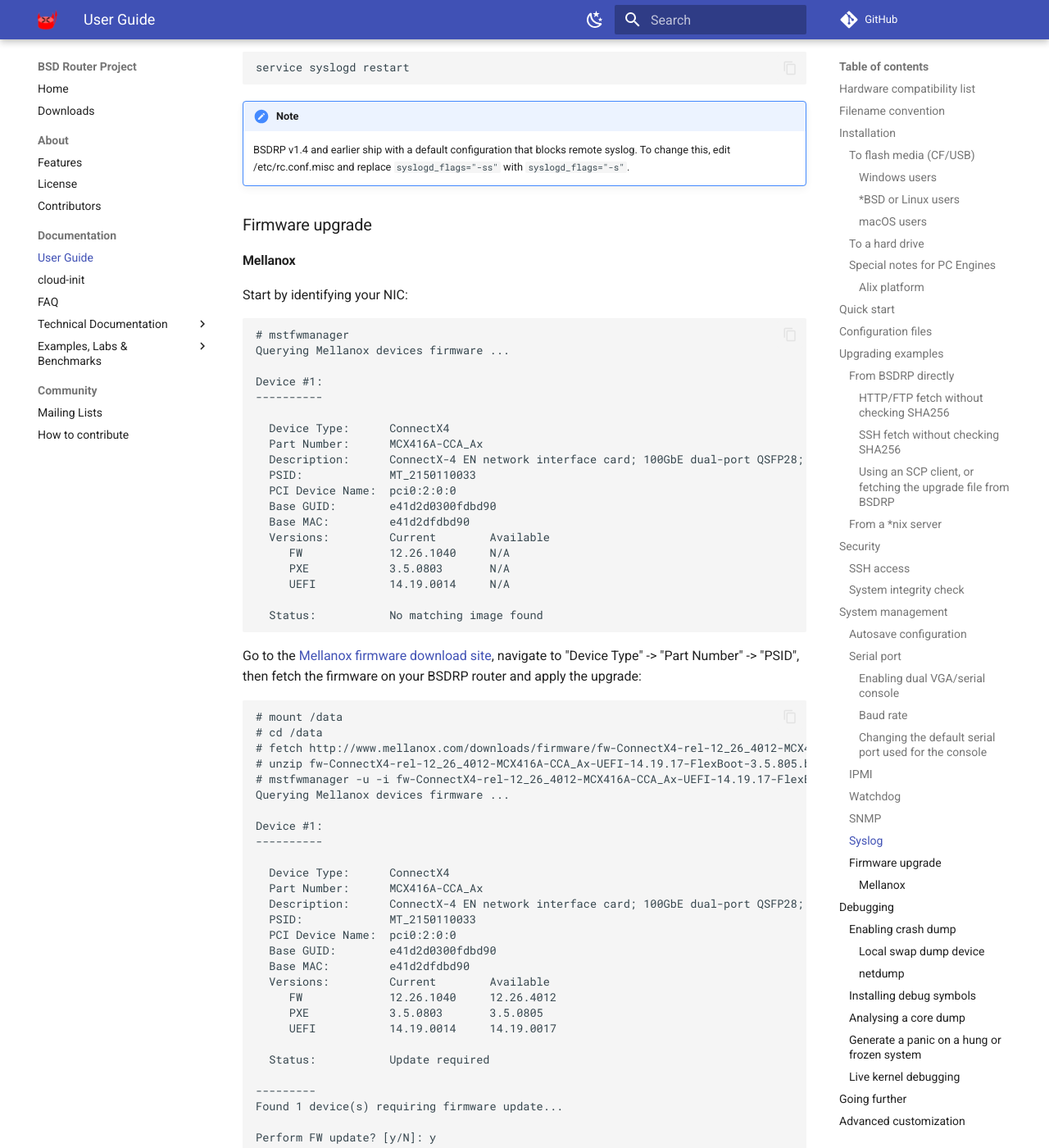
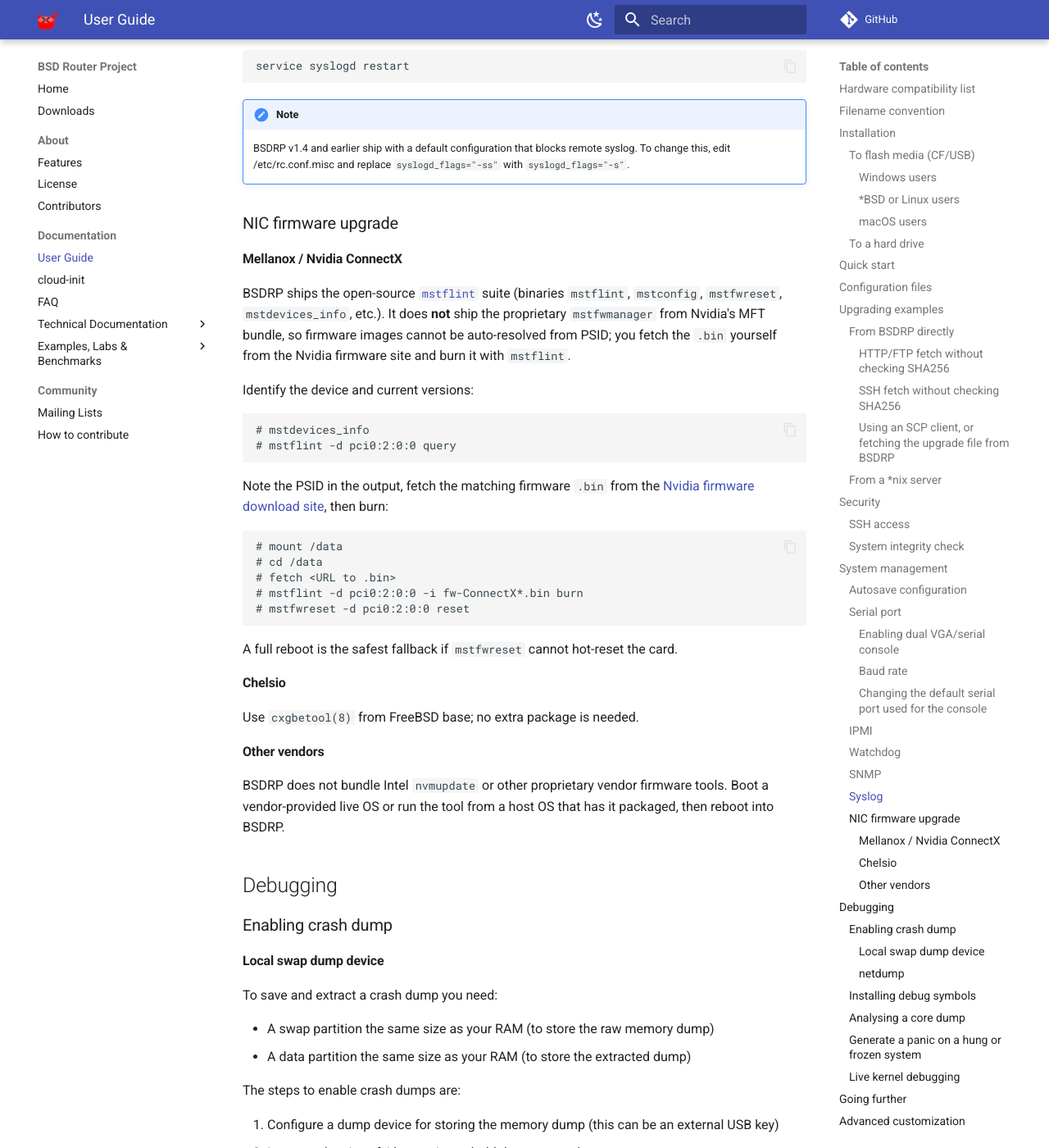
Before and after one commit to ocochard/bsdrp-website, an MkDocs documentation site: the page built from docs/documentation/end-users-docs.md, in a window 1280 px wide and 1400 px high, scrolled down 9451 px. Shown: the whole window at 82% size. Built offline with MkDocs 1.6.1 and Material for MkDocs 9.7.7, drawn with Linux system fonts in a browser that asks for light colours; comment, search, counter and statistics services are not loaded; some of the changed text lies outside the part shown.

Commit message:
end-users-docs: refresh stale examples against current BSDRP
Audit of the user guide against the current BSDRP code/build:

- filename convention: dashes (BSDRP-<ver>-<type>-<arch>), not
  underscores; add the mtree-omits-type quirk
- glabel sample output: gpt/BSDRP* (poudriere-image), not ufs/BSDRPsN
- config: factory (not reset); document save/rollback [name] and the
  apply secure/in/at/cancel options
- baud rate: configure via /boot/loader.conf.local; /boot.config is
  no longer shipped
- watchdog: use ipmi (shipped); ichwd is not in MODULES_OVERRIDE
- NIC firmware: rewrite around mstflint (shipped); mstfwmanager is
  not (proprietary MFT). Add Chelsio note (cxgbetool is base)
- pkg remove example: ucarp is no longer packaged; use tayga
- drop PC Engines Alix section (EOL, dead links)
- refresh upgrade/integrity URLs and SNMP sample to current versions

mkdocs build --strict passes.

````diff
--- a/docs/documentation/end-users-docs.md
+++ b/docs/documentation/end-users-docs.md
@@ -29,10 +30,13 @@ The *arch* can be:
 
 Examples:
 
-- BSDRP_2.0_full_amd64.img: full image for x86_64
-- BSDRP_2.0_upgrade_aarch64.img: upgrade image for ARM
+- BSDRP-2.2-full-amd64.img.xz: full image for x86_64
+- BSDRP-2.2-upgrade-aarch64.img.xz: upgrade image for ARM
 
-The `*.mtree.xz` files are used for system integrity checks.
+The `*.mtree.xz` files are used for system integrity checks. Note
+that mtree artifacts omit the image-type segment (for example
+`BSDRP-2.2-amd64.mtree.xz`), since the same reference applies to both
+the full and upgrade images.
 
 ## Installation
 
@@ -50,7 +54,7 @@ The two steps for writing the image to a CF/flash/USB removable medium:
 Connect your flash or USB drive and note its device name. Decompress the image and copy it to the drive using a byte-copy command (**Warning: be sure to double-check the destination disk!**):
 
 ```
-xzcat BSDRP_full_amd64_vga.1.0.img.xz | dd of=/dev/sd4 bs=256k
+xzcat BSDRP-2.2-full-amd64.img.xz | dd of=/dev/sd4 bs=256k
 ```
 
 You can boot from this media now.
@@ -80,7 +84,7 @@ The last line is your USB device. Unmount it and write the BSDRP image to the de
 
 ```
 sudo umount -f /dev/disk3s1
-xzcat BSDRP_full_amd64_vga.1.0.img.xz | sudo dd of=/dev/rdisk3 bs=1m
+xzcat BSDRP-2.2-full-amd64.img.xz | sudo dd of=/dev/rdisk3 bs=1m
 ```
 
 If successful, macOS will show an error dialog saying it doesn’t recognize the disk. Click "Eject", remove the USB key, and you’re done.
@@ -91,9 +95,9 @@ Boot BSDRP from the USB key you just created. From BSDRP, display the BSDRP syst
 
 ```
 [root@router]~# glabel status | grep BSDRP
- ufs/BSDRPs3     N/A  da1s3
- ufs/BSDRPs4     N/A  da1s4
-ufs/BSDRPs1a     N/A  da1s1a
+gpt/BSDRPs1     N/A  da1p3
+gpt/BSDRPs2     N/A  da1p4
+ gpt/BSDRP      N/A  da1p5
 ```
 
 In this example, BSDRP is on disk `da1` (the USB key).
@@ -124,12 +128,6 @@ Once rebooted from your hard drive, you can expand the `/data` slice to use all
 ```
 system expand-data-slice
 ```
-
-### Special notes for PC Engines
-
-#### Alix platform
-
-You need at least [BIOS revision 0.99h](http://www.pcengines.ch/alix2.htm). You can use the [pfSense Alix BIOS update FreeDOS image disk](https://doc.pfsense.org/index.php/ALIX_BIOS_Update_Procedure) for an easy upgrade.
 
 ## Quick start
 
@@ -182,16 +180,22 @@ Use the `config` command to save the configuration:
 [root@R1]~#config
 BSD Router Project configuration tool
 Usage: /usr/local/sbin/config option
-  - diff     : Show diff between current and saved config
-  - save     : Save current config
-  - apply    : Apply current config
-  - rollback : Revert to previous config
-  - put      : Put the saved config to a remote server
-  - get      : Get config from remote server
-  - reset    : Return to default configuration
-  - help (h) [option]  : Display this help message.
-                        If [option] given, display more detail about the option
+  - diff [quiet|factory]  : Show diff between current and saved config
+  - save [name]           : Save current config, optional name to store the config
+  - apply                 : Apply current config
+  - rollback [name]       : Revert to previous config, optional name of config to use
+  - put                   : Put the saved config to a remote server
+  - get                   : Get config from remote server
+  - factory               : Return to default configuration
+  - help (h) [option]     : Display this help message.
+                            If [option] given, display more detail about the option
 ```
+
+The `apply` subcommand supports extra options for staged or supervised
+rollouts: `apply secure <minutes>` arms an auto-rollback that fires
+unless followed by `apply confirm`; `apply in <minutes>` and
+`apply at <date/time>` schedule the apply for later; `apply cancel`
+cancels a scheduled apply.
 
 
 !!! note
@@ -210,10 +214,10 @@ Download the image directly and pipe the output through xzcat into upgrade:
 fetch 'http://URL/BSDRP-upgrade.image.xz' -o - | xzcat | upgrade
 ```
 
-Real example to upgrade to 1.96:
+Real example to upgrade to 2.2:
 
 ```
-fetch 'https://sourceforge.net/projects/bsdrp/files/BSD_Router_Project/1.96/amd64/BSDRP-1.96-upgrade-amd64-serial.img.xz/download' -o - | xzcat | upgrade
+fetch 'https://sourceforge.net/projects/bsdrp/files/BSD_Router_Project/2.2/amd64/BSDRP-2.2-upgrade-amd64.img.xz/download' -o - | xzcat | upgrade
 ```
 
 #### SSH fetch without checking SHA256
@@ -275,7 +279,7 @@ This method requires an SSH client (Linux and Unix systems include one by defaul
 From the client, run:
 
 ```
-cat BSDRP_1.2_upgrade_amd64_vga.img.xz | ssh root@a.b.c.d "xzcat | upgrade"
+cat BSDRP-2.2-upgrade-amd64.img.xz | ssh root@a.b.c.d "xzcat | upgrade"
 ```
 
 ## Security
@@ -299,12 +303,12 @@ Retype New Password: XXXXXXXX
 
 To check the integrity of your BSDRP system, download the corresponding reference file onto your router and run the `system integrity` command.
 
-For example, on a 0.35 amd64-serial release (assuming the router has DNS resolution and internet access):
+For example, on a 2.2 amd64 release (assuming the router has DNS resolution and internet access):
 
 ```
 cd /tmp
-fetch http://downloads.sourceforge.net/project/bsdrp/BSD_Router_Project/0.35/BSDRP_0.35_amd64_serial.mtree.xz
-system integrity BSDRP_0.35_amd64_serial.mtree.xz
+fetch https://sourceforge.net/projects/bsdrp/files/BSD_Router_Project/2.2/amd64/BSDRP-2.2-amd64.mtree.xz/download -o BSDRP-2.2-amd64.mtree.xz
+system integrity BSDRP-2.2-amd64.mtree.xz
 ```
 
 ## System management
@@ -332,24 +336,18 @@ system dual-console
 
 #### Baud rate
 
-The serial port baud rate must be changed in two files:
+The serial port baud rate is set in two places:
 
-- /boot.config
-- /etc/ttys
+- /boot/loader.conf.local (for the boot loader and early kernel console)
+- /etc/ttys (for `getty` once userland is up)
 
-To edit /boot.config, first remount / read-write:
+BSDRP no longer ships a `/boot.config` file; configure the loader
+through `/boot/loader.conf.local` instead. Remount / read-write,
+add the speed setting, then remount read-only:
 
 ```
 mount -uw /
-```
-
-Change the speed value just after the `-S` option in /boot.config (do not remove the other `-D` or `-h` options).
-
-Check that there are no legacy values (`boot_serial`, `comconsole_speed`, `console`) in /boot/loader.conf.local. They are unnecessary when /boot.config is in use.
-
-Once done, remount / read-only:
-
-```
+echo 'comconsole_speed="115200"' >> /boot/loader.conf.local
 mount -ur /
 ```
 
@@ -402,11 +400,12 @@ ipmitool -H 192.168.1.11 -U USERID -P PASSW0RD -I lanplus -a sol activate
 
 ### Watchdog
 
-Add to /etc/rc.conf:
+BSDRP ships the `ipmi(4)` kernel module, which `watchdogd(8)` can use
+on server hardware that exposes a BMC watchdog. Add to /etc/rc.conf:
 
 ```
-# Load Intel ICH watchdog interrupt timer driver
-kld_list='ichwd'
+# Load the IPMI driver (provides a watchdog on BMC-equipped boards)
+kld_list='ipmi'
 # Start watchdogd daemon
 watchdogd_enable="yes"
 ```
@@ -414,11 +413,15 @@ watchdogd_enable="yes"
 And start it:
 
 ```
-kldload ichwd
+kldload ipmi
 service watchdogd start
 ```
 
-If the `ipmi` module is already loaded, `watchdogd` can use IPMI instead of `ichwd`.
+!!! note
+    The Intel ICH watchdog driver (`ichwd`) is not shipped on BSDRP
+    images. If you need a non-IPMI watchdog, rebuild the image with
+    `ichwd` added to `MODULES_OVERRIDE` in
+    `poudriere.etc/poudriere.d/BSDRPj-src.conf.common`.
 
 ### SNMP
 
@@ -438,7 +441,7 @@ You can then check it locally (the default SNMP community is `public`):
 
 ```
 [root@BSDRP]~# bsnmpget sysDescr.0
-sysDescr.0 = router.bsdrp.net 2059309898 FreeBSD 9.1-RELEASE-p1
+sysDescr.0 = router.bsdrp.net 2059309898 FreeBSD 15.0-RELEASE
 ```
 
 ### Syslog
@@ -461,72 +464,49 @@ service syslogd restart
     BSDRP v1.4 and earlier ship with a default configuration that blocks remote syslog. To change this, edit /etc/rc.conf.misc and replace `syslogd_flags="-ss"` with `syslogd_flags="-s"`.
 
 
-### Firmware upgrade
+### NIC firmware upgrade
 
-#### Mellanox
+#### Mellanox / Nvidia ConnectX
 
-Start by identifying your NIC:
+BSDRP ships the open-source [`mstflint`](https://github.com/Mellanox/mstflint)
+suite (binaries `mstflint`, `mstconfig`, `mstfwreset`,
+`mstdevices_info`, etc.). It does **not** ship the proprietary
+`mstfwmanager` from Nvidia's MFT bundle, so firmware images cannot be
+auto-resolved from PSID; you fetch the `.bin` yourself from the Nvidia
+firmware site and burn it with `mstflint`.
+
+Identify the device and current versions:
 
 ```
-# mstfwmanager
-Querying Mellanox devices firmware ...
-
-Device #1:
-----------
-
-  Device Type:      ConnectX4
-  Part Number:      MCX416A-CCA_Ax
-  Description:      ConnectX-4 EN network interface card; 100GbE dual-port QSFP28; PCIe3.0 x16; ROHS R6
-  PSID:             MT_2150110033
-  PCI Device Name:  pci0:2:0:0
-  Base GUID:        e41d2d0300fdbd90
-  Base MAC:         e41d2dfdbd90
-  Versions:         Current        Available
-     FW             12.26.1040     N/A
-     PXE            3.5.0803       N/A
-     UEFI           14.19.0014     N/A
-
-  Status:           No matching image found
+# mstdevices_info
+# mstflint -d pci0:2:0:0 query
 ```
 
-Go to the [Mellanox firmware download site](https://www.mellanox.com/page/firmware_download), navigate to "Device Type" -> "Part Number" -> "PSID", then fetch the firmware on your BSDRP router and apply the upgrade:
+Note the PSID in the output, fetch the matching firmware `.bin` from
+the [Nvidia firmware download
+site](https://network.nvidia.com/support/firmware/firmware-downloads/),
+then burn:
 
 ```
 # mount /data
 # cd /data
-# fetch http://www.mellanox.com/downloads/firmware/fw-ConnectX4-rel-12_26_4012-MCX416A-CCA_Ax-UEFI-14.19.17-FlexBoot-3.5.805.bin.zip
-# unzip fw-ConnectX4-rel-12_26_4012-MCX416A-CCA_Ax-UEFI-14.19.17-FlexBoot-3.5.805.bin.zip
-# mstfwmanager -u -i fw-ConnectX4-rel-12_26_4012-MCX416A-CCA_Ax-UEFI-14.19.17-FlexBoot-3.5.805.bin
-Querying Mellanox devices firmware ...
+# fetch <URL to .bin>
+# mstflint -d pci0:2:0:0 -i fw-ConnectX*.bin burn
+# mstfwreset -d pci0:2:0:0 reset
+```
 
-Device #1:
-----------
+A full reboot is the safest fallback if `mstfwreset` cannot hot-reset
+the card.
 
-  Device Type:      ConnectX4
-  Part Number:      MCX416A-CCA_Ax
-  Description:      ConnectX-4 EN network interface card; 100GbE dual-port QSFP28; PCIe3.0 x16; ROHS R6
-  PSID:             MT_2150110033
-  PCI Device Name:  pci0:2:0:0
-  Base GUID:        e41d2d0300fdbd90
-  Base MAC:         e41d2dfdbd90
-  Versions:         Current        Available
-     FW             12.26.1040     12.26.4012
-     PXE            3.5.0803       3.5.0805
-     UEFI           14.19.0014     14.19.0017
+#### Chelsio
 
-  Status:           Update required
+Use `cxgbetool(8)` from FreeBSD base; no extra package is needed.
 
----------
-Found 1 device(s) requiring firmware update...
+#### Other vendors
 
-Perform FW update? [y/N]: y
-Device #1: Updating FW ...
-Initializing image partition -   OK
-Writing Boot image component -   OK
-Done
-
-Restart needed for updates to take effect.
-```
+BSDRP does not bundle Intel `nvmupdate` or other proprietary vendor
+firmware tools. Boot a vendor-provided live OS or run the tool from a
+host OS that has it packaged, then reboot into BSDRP.
 
 ## Debugging
 
@@ -889,25 +869,21 @@ mount -uw /
 
 You can now modify any file, or install and remove packages.
 
-For example, to remove ucarp:
+For example, to remove tayga (NAT64 daemon) if you do not need it:
 
 ```
-[root@router]~# pkg info | grep ucarp
-ucarp-1.5.2.20171201           Userlevel Common Address Redundancy Protocol
-[root@router]~# pkg remove ucarp
+[root@router]~# pkg info | grep tayga
+tayga-0.9.2_3                  Out-of-kernel stateless NAT64 implementation for Linux/FreeBSD
+[root@router]~# pkg remove tayga
 Checking integrity... done (0 conflicting)
-Deinstallation has been requested for the following 1 packages (of 0 packages in the universe):
+Deinstallation has been requested for the following 1 packages:
 
 Installed packages to be REMOVED:
-        ucarp-1.5.2.20171201
-
-Number of packages to be removed: 1
+        tayga-0.9.2_3
 
 Proceed with deinstalling packages? [y/N]: y
-[1/1] Deinstalling ucarp-1.5.2.20171201...
-[1/1] Deleting files for ucarp-1.5.2.20171201:   0%
-pkg: /usr/local/etc/rc.d/ucarp different from original checksum, not removing
-[1/1] Deleting files for ucarp-1.5.2.20171201: 100%
+[1/1] Deinstalling tayga-0.9.2_3...
+[1/1] Deleting files for tayga-0.9.2_3: 100%
 ```
 
 After your changes, remount it read-only:
````
Also changed, not shown: other parts of docs/documentation/end-users-docs.md (+2 -1 lines).
